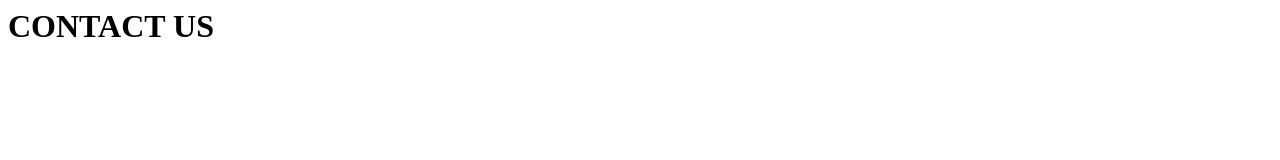
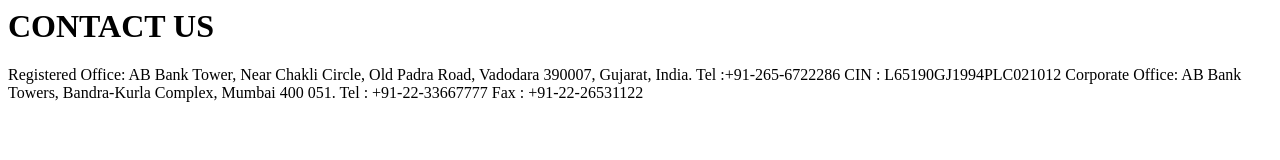
Before and after one commit to Apoorva0710/bank, a plain HTML site: page contact.html in a window 1280 px wide. Drawn offline with Linux system fonts and the light colour scheme.

Commit message:
Update contact.html

```diff
--- a/contact.html
+++ b/contact.html
@@ -6,6 +6,26 @@
     <h1>
       CONTACT US
     </h1>
+    <p>
+      Registered Office: AB Bank Tower,
+Near Chakli Circle, Old Padra Road, Vadodara 390007, Gujarat, India.
 
+
+
+Tel :+91-265-6722286
+
+
+
+CIN : L65190GJ1994PLC021012
+
+
+
+Corporate Office: AB Bank Towers,
+Bandra-Kurla Complex, Mumbai 400 051.
+Tel : +91-22-33667777
+
+
+
+Fax : +91-22-26531122
    </body
     </html>
```
